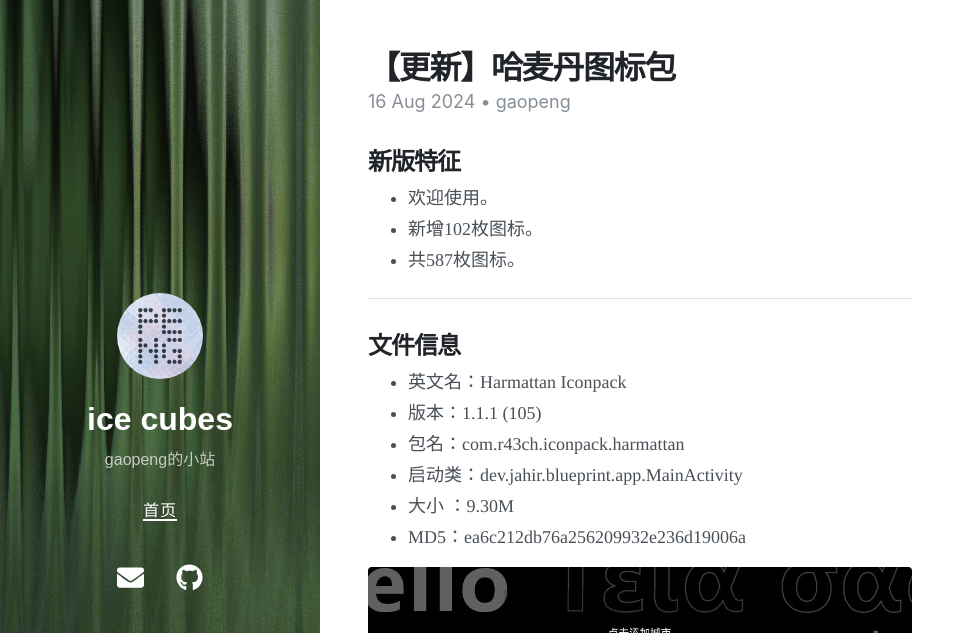
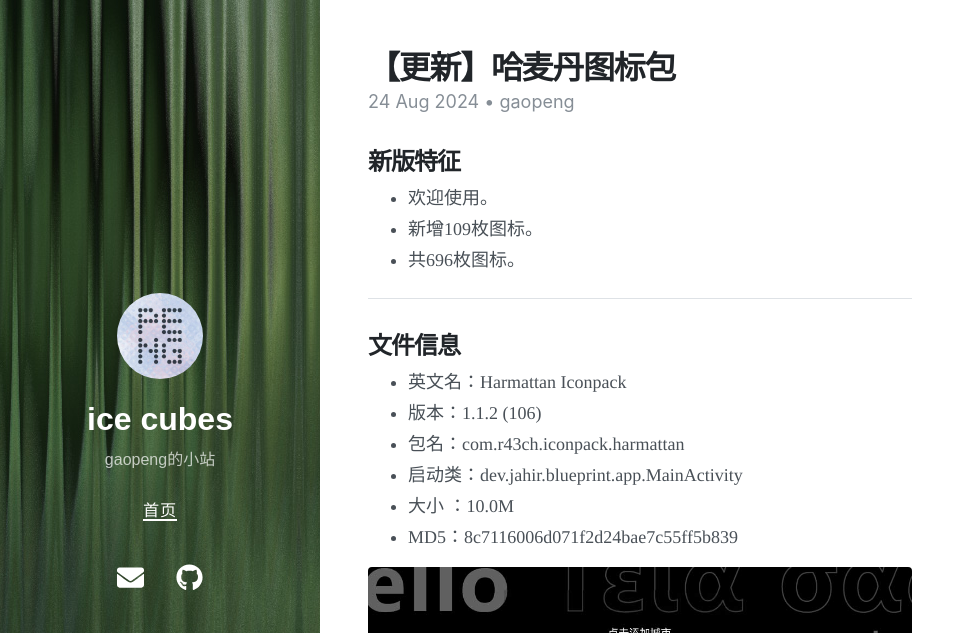
Before and after one commit to gaopengk/gaopengk.github.io, a Jekyll site: the page built from _posts/2024-08-24-【更新】哈麦丹图标包.md, in a window 1280 px wide and 900 px high. Shown: the top 633 px of the window, without its empty margins (0-975 px from the left). Built offline with Jekyll 4.4.1, drawn with Linux system fonts in a browser that asks for light colours; nearby versions of some CDN libraries.

Commit message:
Update and rename 2024-08-17-【更新】哈麦丹图标包.md to 2024-08-24-【更新】哈麦丹图标包.md

```diff
--- a/_posts/2024-08-17-【更新】哈麦丹图标包.md
+++ b/_posts/2024-08-24-【更新】哈麦丹图标包.md
@@ -1,24 +1,24 @@
 ---
 layout:     post
 title:      【更新】哈麦丹图标包
-date:       2024-08-17 7:46 +0800
+date:       2024-08-24 9:29 +0800
 author:     gaopeng
 tags:       [图标包]
 ---
 ## 新版特征
 - 欢迎使用。
-- 新增102枚图标。
-- 共587枚图标。
+- 新增109枚图标。
+- 共696枚图标。
 
 ***
 
 ## 文件信息
 - 英文名：Harmattan Iconpack
-- 版本：1.1.1 (105)
+- 版本：1.1.2 (106)
 - 包名：com.r43ch.iconpack.harmattan
 - 启动类：dev.jahir.blueprint.app.MainActivity
-- 大小 ：9.30M
-- MD5：ea6c212db76a256209932e236d19006a
+- 大小 ：10.0M
+- MD5：8c7116006d071f2d24bae7c55ff5b839
 
 <img src="https://gaopengk.github.io/imgs/harmattan_1.jpg"  width="100%">
 
```
